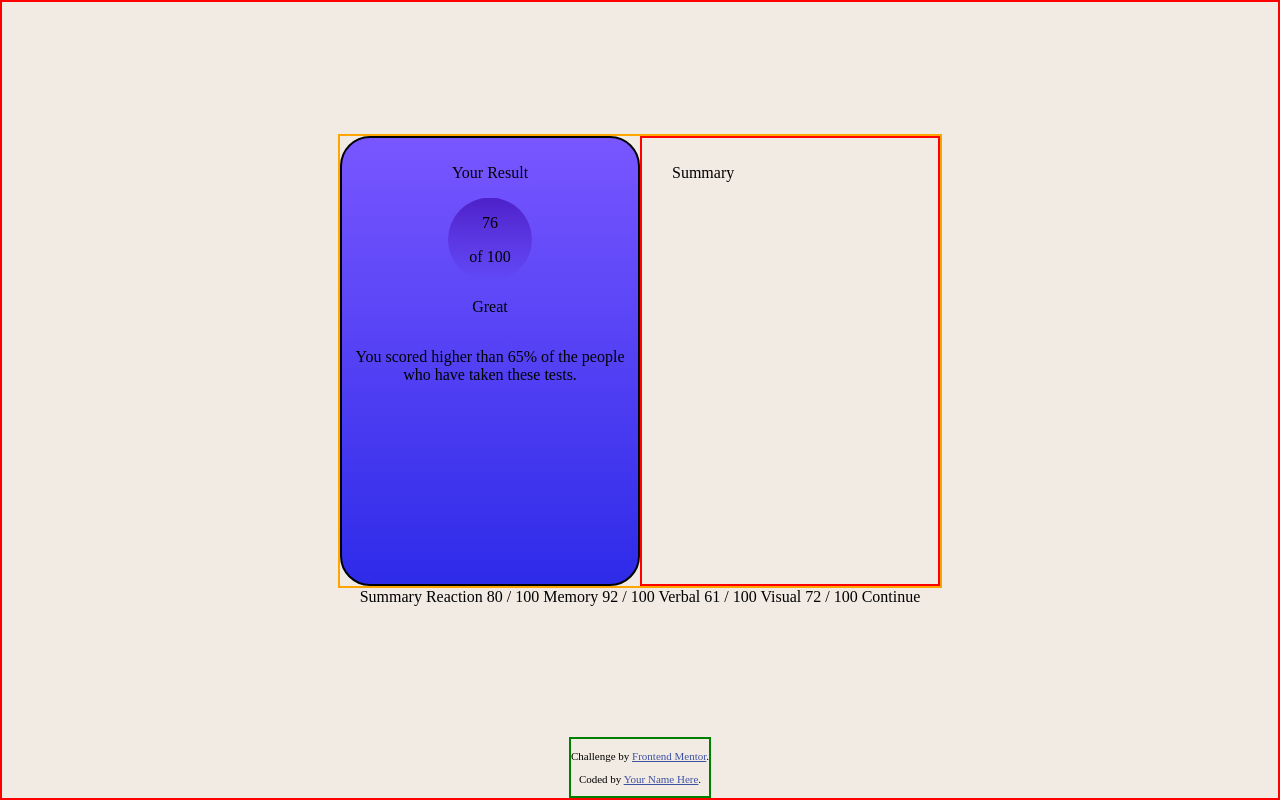
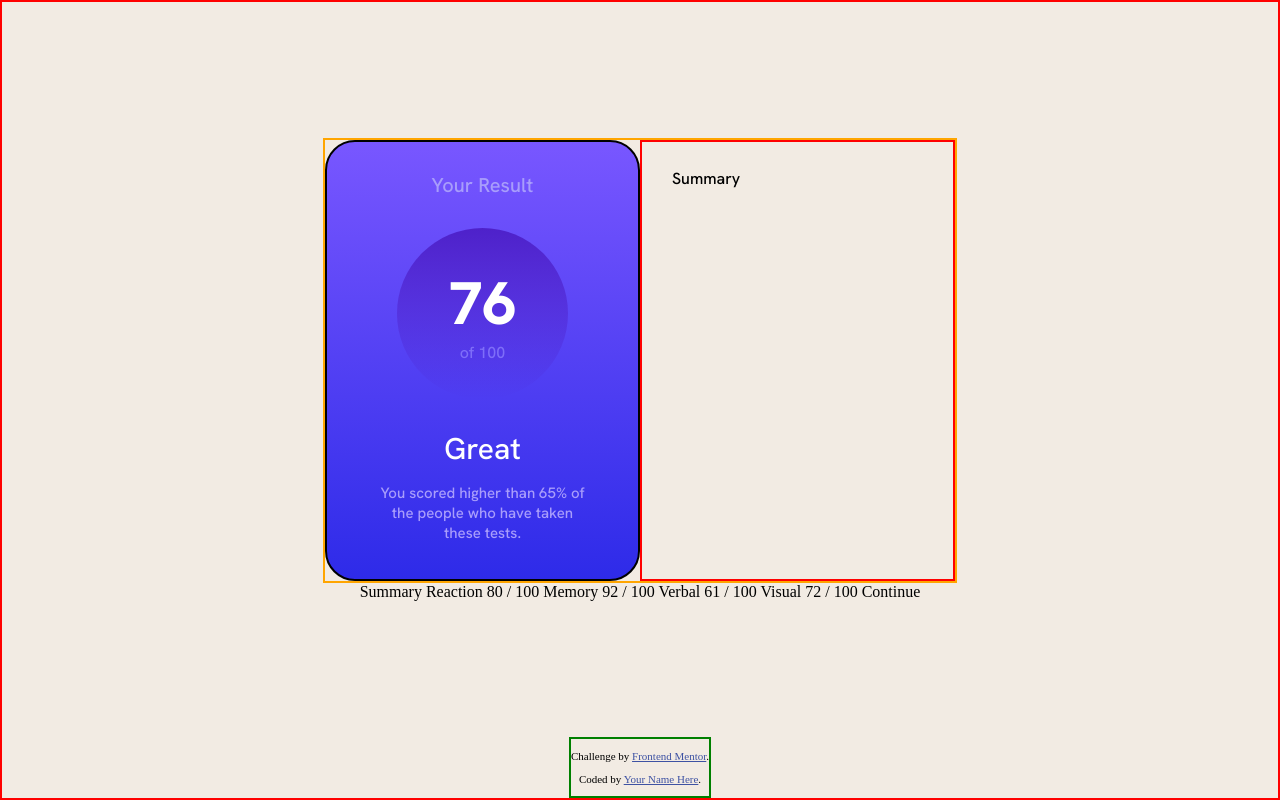
Before and after one commit to DaniSuarezG/FrontendMentor-ResultsSummaryComponent, a plain HTML site: page index.html in a window 1280 px wide. Drawn offline with Linux system fonts and the light colour scheme.

Commit message:
Result Half Done

```diff
--- a/index.html
+++ b/index.html
@@ -6,6 +6,10 @@
 
   <link rel="icon" type="image/png" sizes="32x32" href="./assets/images/favicon-32x32.png">
   <link rel="stylesheet" href="style.css">
+
+  <link rel="preconnect" href="https://fonts.googleapis.com">
+  <link rel="preconnect" href="https://fonts.gstatic.com" crossorigin>
+  <link href="https://fonts.googleapis.com/css2?family=Hanken+Grotesk:wght@500;700;800&display=swap" rel="stylesheet">
 
   <title>Frontend Mentor | Results summary component</title>
 
@@ -20,7 +24,7 @@
 
   <div id="container">
     <div id="result">
-      <p>Your Result</p>
+      <p id="title">Your Result</p>
       <div id="circle">
         <p id="points">76</p>
         <p id="percentage">of 100</p>
@@ -54,7 +58,6 @@
 
   Continue
 
-</body>
 
 <footer>
   <div class="attribution">
@@ -67,4 +70,5 @@
   </div>
 </footer>
 
+</body>
 </html>
--- a/style.css
+++ b/style.css
@@ -12,10 +12,12 @@ body {
   display: grid;
   grid-template-columns: 1fr 1fr;
   border: 2px solid orange;
-  width: 600px;
-  height: 450px;
+  width: 630px;
+  aspect-ratio: 1 / 0.70;
+  /* height: 440px; */
   margin-top: auto;
   /* box-sizing: border-box; */
+  font-family: 'Hanken Grotesk', sans-serif;
 }
 
 #result {
@@ -24,7 +26,7 @@ body {
   border: 2px solid black;
   align-items: center;
   text-align: center;
-  padding: 10px 0;
+  /* padding: 10px 0; */
   /* flex-basis: 50%; */
   /* flex: 1; */
   /* box-sizing: border-box; */
@@ -32,17 +34,49 @@ body {
   background: linear-gradient(0deg, hsl(241, 81%, 54%), hsl(252, 100%, 67%));
 }
 
+#result #title {
+  margin: 30px 0;
+  color: hsl(247, 92%, 80%);
+  font-size: 20px;
+}
+
 #circle {
+  display: flex;
+  flex-direction: column;
+  justify-content: center;
   background: linear-gradient(0deg, hsla(241, 72%, 46%, 0), hsla(256, 72%, 46%, 1));
   /* border: 2px solid red; */
-  width: 50%;
+  width: 55%;
+  aspect-ratio: 1 / 1;
+  /* height: 148px; */
   /* border-radius: 50%; */
   /* shape-outside: circle(); */
   clip-path: circle();
 }
 
-p #points {
+#points {
+  margin: 0;
+  font-weight: 800;
+  font-size: 60px;
+  color: white;
+}
 
+#percentage {
+  margin: 0;
+  color: hsla(246, 100%, 76%, .7);
+}
+
+#congrats {
+  font-size: 30px;
+  color: white;
+  margin-top: 30px;
+  margin-bottom: 0;
+}
+
+#text {
+  width: 70%;
+  color: hsl(247, 92%, 80%);
+  font-size: 15px;
 }
 
 #summary {
```
